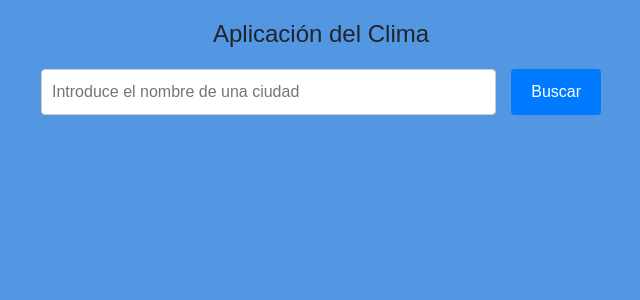
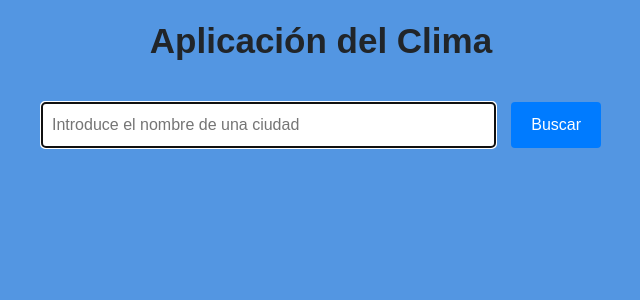
Before and after one commit to ivanroth000/weather-app, a React (Vite) app in the folder weather-app/: page / in a window 1280 px wide. Shown: the top 300 px of the page, without its empty margins (319-959 px from the left). Built offline with nearby package versions, Linux system fonts and the light colour scheme.

Commit message:
agregamos useEffect y useRef para que la app empiece con el input seleccionado

```diff
--- a/weather-app/src/WeatherApp.jsx
+++ b/weather-app/src/WeatherApp.jsx
@@ -1,5 +1,6 @@
-import React from 'react'
-import { useState } from 'react'
+import React, { useRef } from 'react'
+import { useState,} from 'react'
+import { useEffect } from 'react'
 
 export const WeatherApp = () => {
 
@@ -41,6 +42,12 @@ export const WeatherApp = () => {
         }
     }
 
+    const inputRef = useRef()
+    useEffect(() => {
+      inputRef.current.focus()
+    }, [])
+
+
   return (
       <> <div className='container'>
       <h1>Aplicación del Clima</h1>
@@ -48,6 +55,7 @@ export const WeatherApp = () => {
             <input className={isValid ? '' : 'inputError'} placeholder='Introduce el nombre de una ciudad'
             type="text"
             value={city}
+            ref={inputRef}
             onChange={handleCity}
             />
             <button type='submit'>Buscar</button>
@@ -62,7 +70,10 @@ export const WeatherApp = () => {
                         {dataWeather.name}
                     </h2>
                     <p>
-                        Temperatura: {dataWeather?.main?.temp} ºC
+                        Temperature: {dataWeather?.main?.temp} ºC
+                    </p>
+                    <p className='meteorologicalConditions'>
+                        Meteorological conditions: {dataWeather.weather[0].description}
                     </p>
                     <img src={`https://openweathermap.org/img/wn/${dataWeather.weather[0].icon}@2x.png`} alt='Icono del clima de la ciudad'/>
                 </div>
--- a/weather-app/styles/weatherStyles.css
+++ b/weather-app/styles/weatherStyles.css
@@ -27,14 +27,18 @@ body {
   }
 
   h1 {
-    font-size: 24px;
+    font-size: 35px;
+    font-weight: bolder;
     margin-bottom: 20px;
   }
 
   form {
     display: flex;
     margin-bottom: 20px;
+    margin-top: 40px;
   }
+
+
 
   input{
     flex: 1;
@@ -60,18 +64,26 @@ body {
 
 
   h2 {
-    font-size: 20px;
-    margin-bottom: 10px;
+    font-size: 30px;
+    font-weight: bold;
+    margin-top: 50px;
   }
 
   p {
-    margin: 5px;
+    margin-top: 15px;
+    font-size: 20px;
+    font-weight: 400;
+  }
+
+  .meteorologicalConditions{
+    text-transform: capitalize;
+
   }
 
   img {
     width: 150px;
     height: 150px;
-    margin-top: 10px;
+
   }
 
   /* Estilos para móviles */
```
